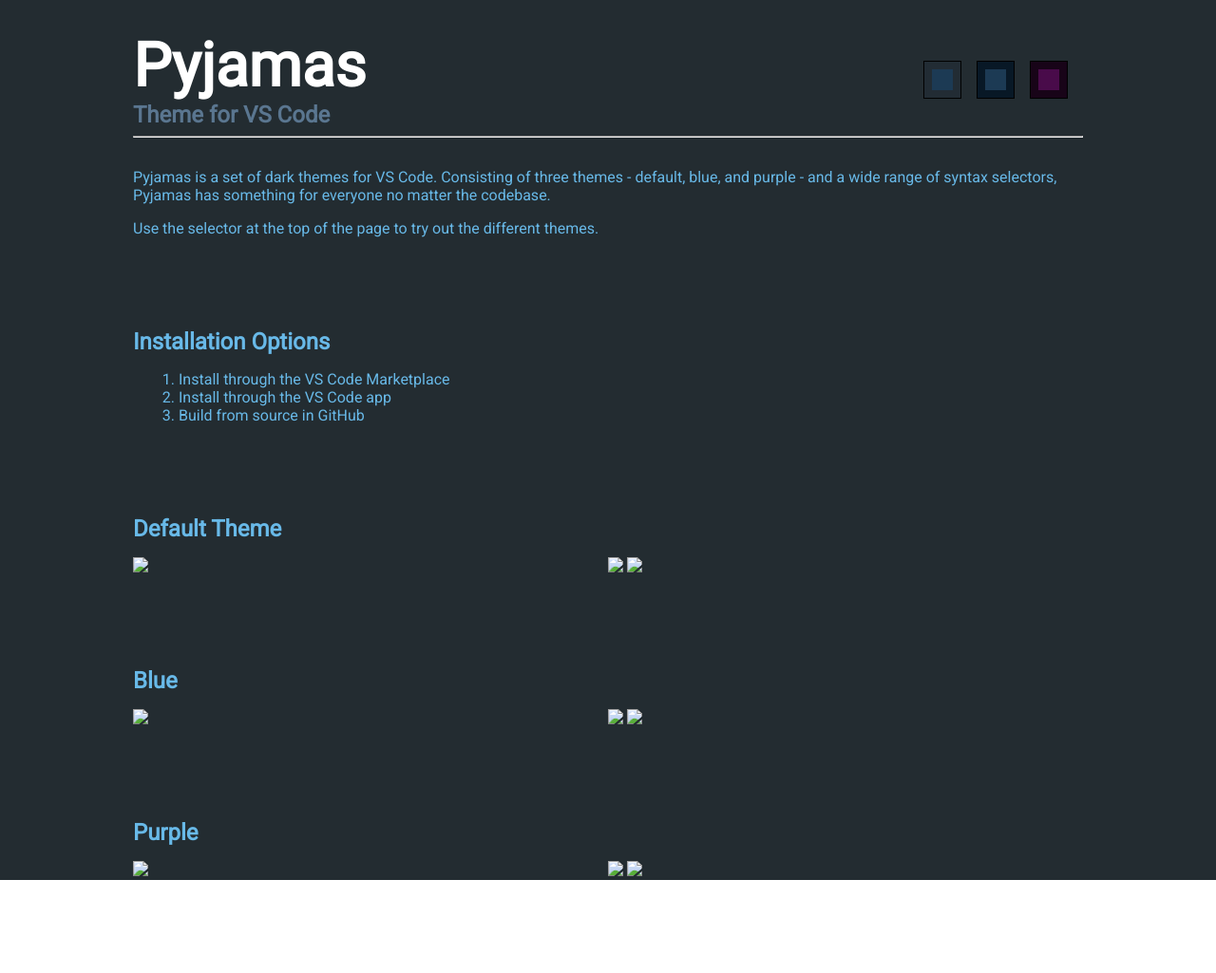
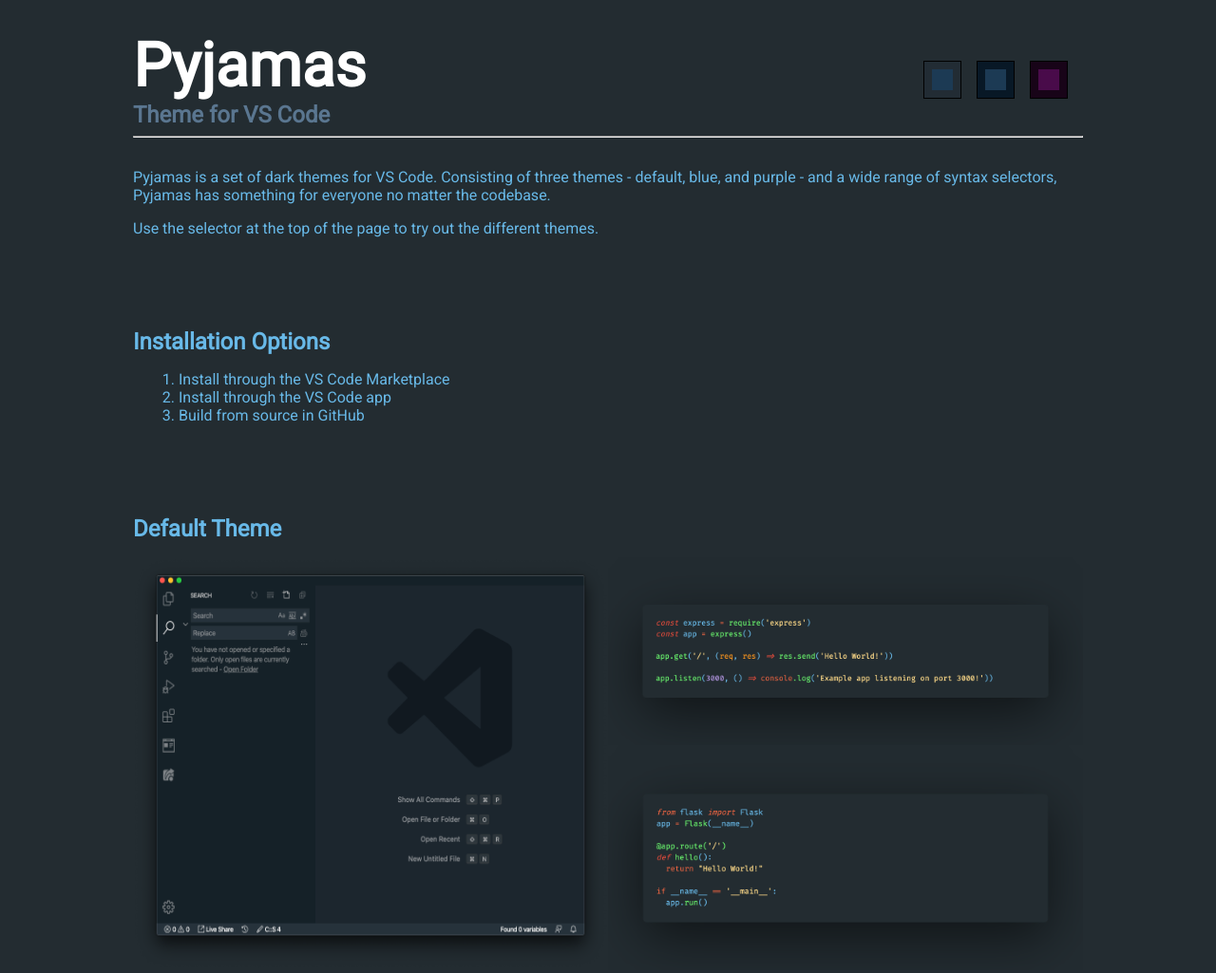
Before and after one commit to tbutterwith/pyjamas-theme, a website: page docs/index.html in a window 1280 px wide. Shown: the top 1025 px of the page at 95% size. Before the commit the page ends 927 px from the top, so only its background shows below. Drawn offline with Linux system fonts and the light colour scheme; the site is published under a folder, as on GitHub Pages, so addresses that start at the root find nothing.

Commit message:
remove relative path from images url

```diff
--- a/docs/index.html
+++ b/docs/index.html
@@ -1,7 +1,7 @@
 <html>
   <head>
     <title>Pyjamas - VS Code Theme</title>
-    <link rel="icon" type="image/png" href="/images/logo.png">
+    <link rel="icon" type="image/png" href="images/logo.png">
     <link href="https://fonts.googleapis.com/css2?family=Roboto&display=swap" rel="stylesheet">
     <link rel="stylesheet" type="text/css" href="index.css" />
     <meta name="viewport" content="width=device-width, initial-scale=1">
@@ -42,31 +42,31 @@
           <h2>Default Theme</h2>
           <div class="screenshot_container">
             <div class="gui_screenshot">
-              <img src="/images/default_theme/gui.png"/>
+              <img src="images/default_theme/gui.png"/>
             </div>
             <div class="code_screenshots">
-              <img src="/images/default_theme/javascript.png" />
-              <img src="/images/default_theme/python.png" />
+              <img src="images/default_theme/javascript.png" />
+              <img src="images/default_theme/python.png" />
             </div>
           </div>
           <h2>Blue</h2>
           <div class="screenshot_container">
             <div class="gui_screenshot">
-              <img src="/images/blue_theme/gui.png"/>
+              <img src="images/blue_theme/gui.png"/>
             </div>
             <div class="code_screenshots">
-              <img src="/images/blue_theme/javascript.png" />
-              <img src="/images/blue_theme/python.png" />
+              <img src="images/blue_theme/javascript.png" />
+              <img src="images/blue_theme/python.png" />
             </div>
           </div>
           <h2>Purple</h2>
           <div class="screenshot_container">
             <div class="gui_screenshot">
-              <img src="/images/purple_theme/gui.png"/>
+              <img src="images/purple_theme/gui.png"/>
             </div>
             <div class="code_screenshots">
-              <img src="/images/purple_theme/javascript.png" />
-              <img src="/images/purple_theme/python.png" />
+              <img src="images/purple_theme/javascript.png" />
+              <img src="images/purple_theme/python.png" />
             </div>
           </div>
         </content>
```
